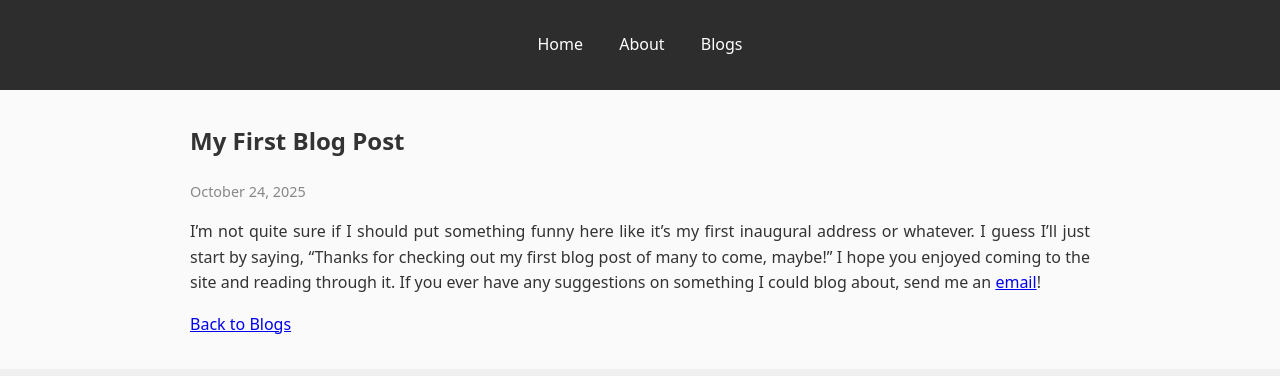
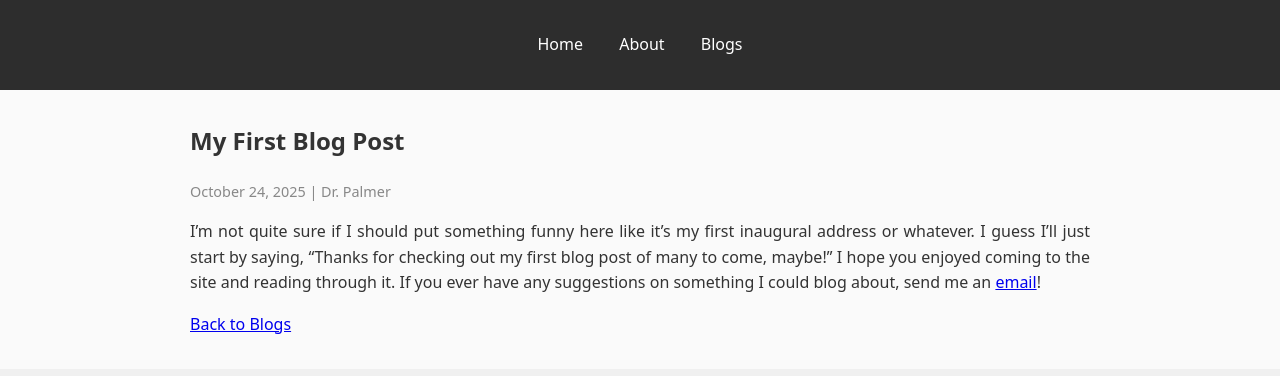
Before and after one commit to zpalmer618/zpalmer618.github.io, a Jekyll site: the page built from _posts/2025-10-24-intro.md, in a window 1280 px wide. Shown: the top 376 px of the page. Built offline with Jekyll 4.4.1, drawn with Linux system fonts in a browser that asks for light colours.

Commit message:
add author to post dates?

```diff
--- a/_layouts/post.html
+++ b/_layouts/post.html
@@ -4,7 +4,7 @@
 
 <article class="post">
     <h1>{{ page.title }}</h1>
-    <p class="post-date">{{ page.date | date: "%B %d, %Y" }}</p>
+    <p class="post-date">{{ page.date | date: "%B %d, %Y" }} | Dr. Palmer</p>
     <div class="post-content">
         {{ content }}
     </div>
```
